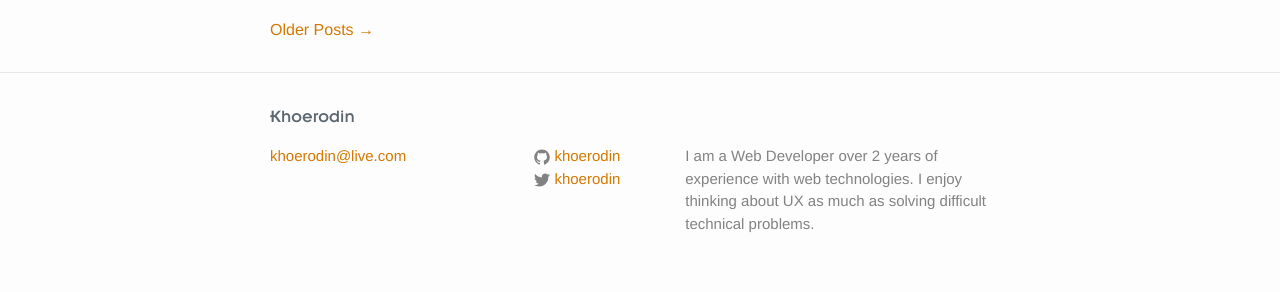
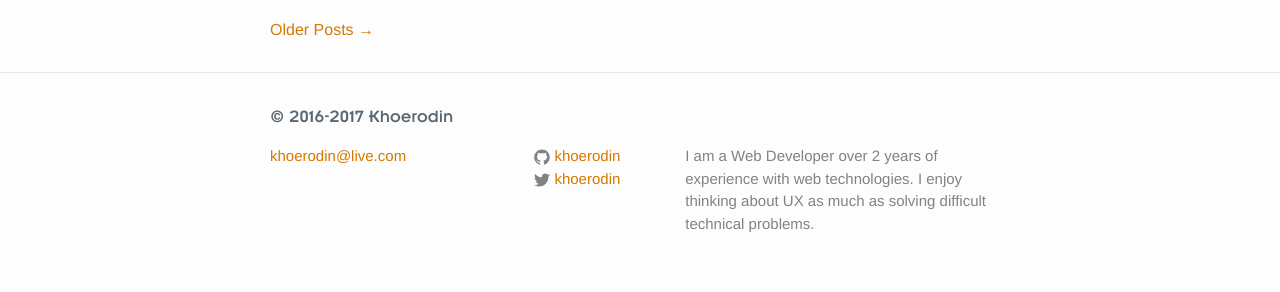
Before and after one commit to khoerodin/khoerodin.github.io, a Jekyll site: the page built from index.html, in a window 1280 px wide. Shown: the part 1274-1566 px from the top of the page. Built offline with Jekyll 4.4.1, drawn with Linux system fonts in a browser that asks for light colours; nearby versions of some CDN libraries; emoji names are drawn with the system emoji font; the list of posts is cut into pages by our own code.

Commit message:
add copyright

```diff
--- a/_includes/footer.html
+++ b/_includes/footer.html
@@ -1,7 +1,7 @@
 <footer class="site-footer">
 
   <div class="wrapper">
-    <h2 class="footer-heading">Khoerodin</h2>
+    <h2 class="footer-heading">© 2016-2017 Khoerodin</h2>
     <div class="footer-col-wrapper">
 
       <div class="footer-col footer-col-1">
```
